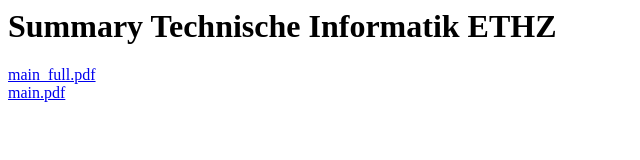
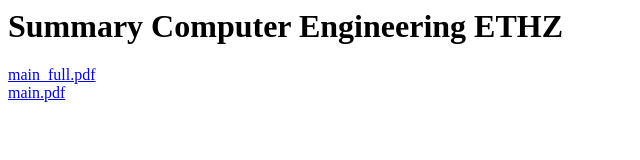
Before and after one commit to MeierTobias/eth-comp-eng, a plain HTML site: page pages/index.html in a window 1280 px wide. Shown: the whole page, without its empty margins (0-640 px from the left). Drawn offline with Linux system fonts and the light colour scheme.

Commit message:
"Technische Informatik" renamed to "Computer Engineering"

```diff
--- a/pages/index.html
+++ b/pages/index.html
@@ -5,8 +5,8 @@
 </head>
 
 <body>
-    <title>Summary Technische Informatik ETHZ</title>
-    <h1>Summary Technische Informatik ETHZ</h1>
+    <title>Summary Computer Engineering ETHZ</title>
+    <h1>Summary Computer Engineering ETHZ</h1>
     <a href="main_full.pdf">main_full.pdf</a>
     <br />
     <a href="main.pdf">main.pdf</a>
```
Also changed, not shown: 3 other files.
